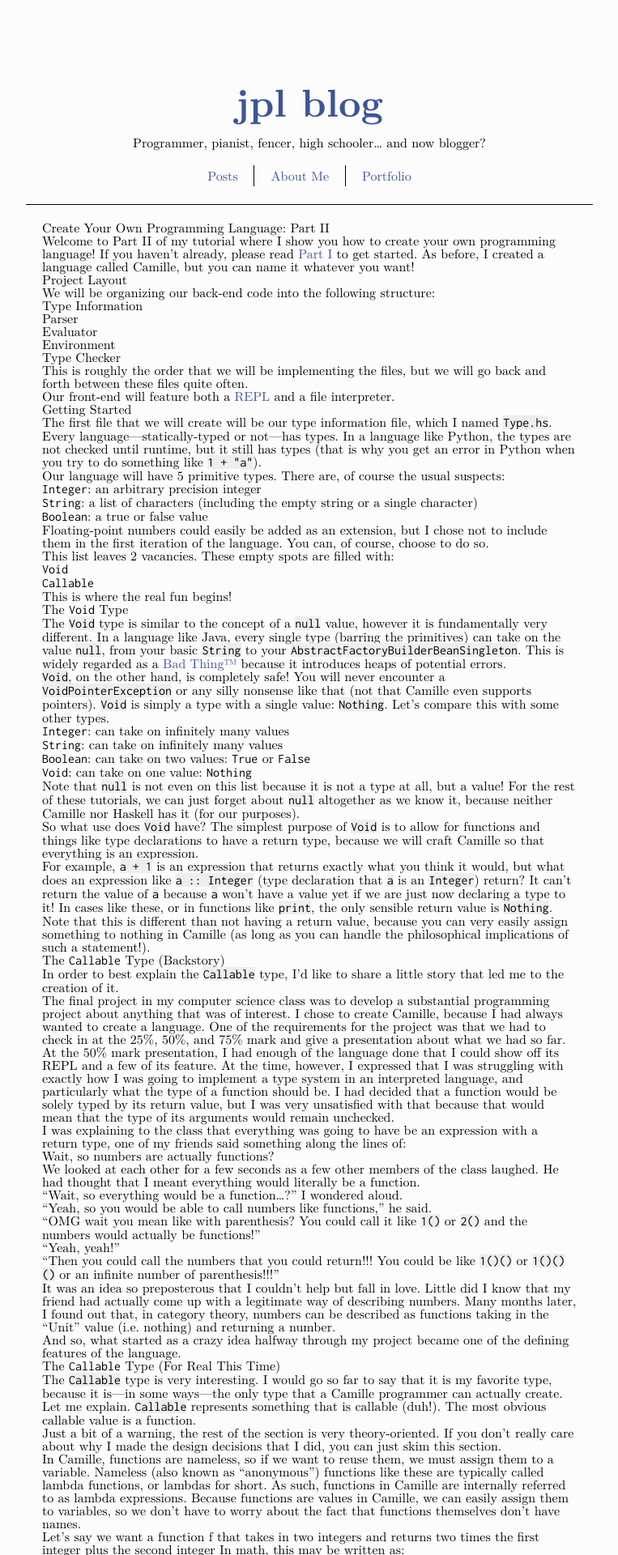
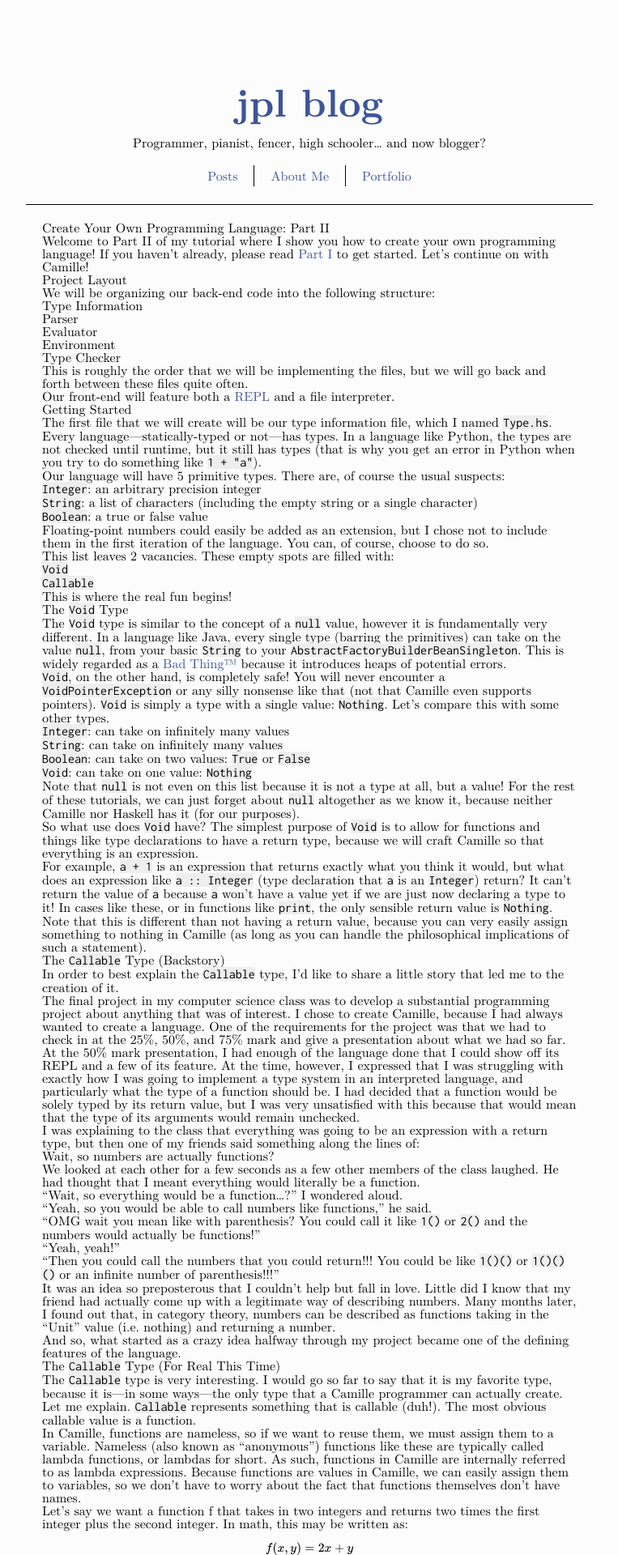
Before and after one commit to jlubi333/jpl-blog, a Jekyll site: the page built from _posts/2015-08-17-create-your-own-programming-language-part-2.md, in a window 1280 px wide. Shown: the top 1920 px of the page at 81% size, without its empty margins (258-1021 px from the left). Built offline with Jekyll 4.4.1, drawn with Linux system fonts in a browser that asks for light colours; formulas are drawn with MathJax 3; some of the changed text lies outside the part shown.

Commit message:
Polish posts and style.

```diff
--- a/_posts/2015-08-17-create-your-own-programming-language-part-2.md
+++ b/_posts/2015-08-17-create-your-own-programming-language-part-2.md
@@ -7,8 +7,7 @@
 
 Welcome to **Part II** of my tutorial where I show you how to create your own
 programming language! If you haven't already, please read [Part I][part1] to get
-started. As before, I created a language called Camille, but you can name it
-whatever you want!
+started. Let's continue on with Camille!
 
 ## Project Layout
 
@@ -87,7 +86,7 @@
 or in functions like `print`, the only sensible return value is `Nothing`. Note
 that this is different than *not* having a return value, because you can very
 easily assign something to nothing in Camille <span>(as long as you can handle
-the philosophical implications of such a statement!)</span>{: .mutter}.
+the philosophical implications of such a statement)</span>{: .mutter}.
 
 ## The `Callable` Type (Backstory)
 
@@ -105,11 +104,11 @@
 that I was struggling with exactly how I was going to implement a type system in
 an interpreted language, and particularly what the type of a function should be.
 I had decided that a function would be solely typed by its return value, but I
-was very unsatisfied with that because that would mean that the type of its
+was very unsatisfied with this because that would mean that the type of its
 arguments would remain unchecked.
 
-I was explaining to the class that everything was going to have be an expression
-with a return type, one of my friends said something along the lines of:
+I was explaining to the class that everything was going to be an expression with
+a return type, but then one of my friends said something along the lines of:
 
 > Wait, so numbers are actually functions?
 
@@ -146,10 +145,6 @@
 Let me explain. `Callable` represents something that is callable
 <span>(duh!)</span>{: .mutter}.  The most obvious callable value is a function.
 
-Just a bit of a warning, the rest of the section is very theory-oriented. If you
-don't really care about *why* I made the design decisions that I did, you can
-just skim this section.
-
 In Camille, functions are nameless, so if we want to reuse them, we must assign
 them to a variable.  Nameless (also known as "anonymous") functions like these
 are typically called lambda functions, or lambdas for short. As such, functions
@@ -158,7 +153,7 @@
 to worry about the fact that functions themselves don't have names.
 
 Let's say we want a function *f* that takes in two integers and returns two
-times the first integer plus the second integer In math, this may be written as:
+times the first integer plus the second integer. In math, this may be written as:
 
 \\[ f(x, y) = 2x + y \\]
 
@@ -192,7 +187,7 @@
 parameters in order to actually be a type. So, in Camille, it's not actually
 completely true to say that something is of type `Callable`, because that would
 be like saying something in Haskell is of type `->`. The `Callable` is like `->`
-in Haskell, it requires a left-hand side and a right-hand side. The main
+in Haskell: it requires a left-hand side and a right-hand side. The main
 difference is that functions are not curried in Camille, and so the left hand
 side can be a *list* of types as opposed to just a single type like in Haskell.
 
@@ -257,7 +252,7 @@
 
 {% endhighlight %}
 
-We can now fill in some basic typeclass instances for Type to make programming
+We can now fill in some basic typeclass instances for `Type` to make programming
 with them much easier. We can't really used a `deriving` clause because we have
 some complicated behavior that we need to manually fine-tune.
 
--- a/css/main.scss
+++ b/css/main.scss
@@ -321,7 +321,7 @@
     overflow: scroll;
 }
 
-p code {
+code {
     background-color: #EEEEEE;
 }
 
@@ -337,6 +337,10 @@
         border: none;
         border-radius: 0;
         overflow: auto;
+    }
+
+    .highlighttable code {
+        background-color: transparent;
     }
 
 .linenos, .highlight {
```
